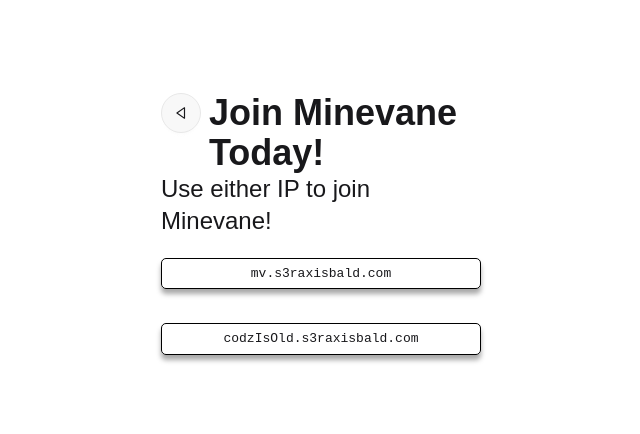
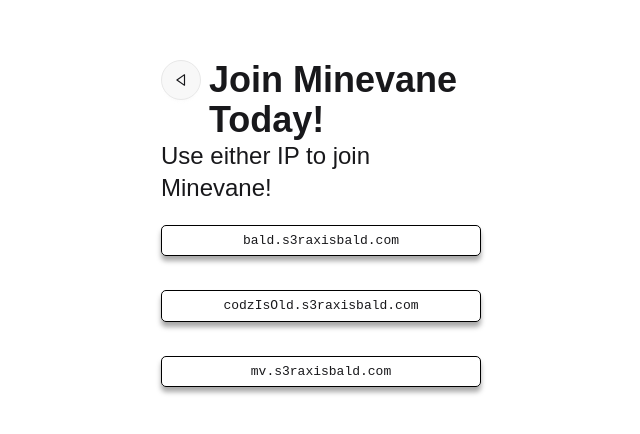
Before and after one commit to MM4096/s3rax-is-bald, a Next.js app: page /join in a window 1280 px wide. Shown: the part 174-608 px from the top of the page, without its empty margins (319-959 px from the left). Built offline with nearby package versions, Linux system fonts and the light colour scheme.

Commit message:
updated ips

```diff
--- a/app/join/page.tsx
+++ b/app/join/page.tsx
@@ -13,9 +13,11 @@ export default function JoinPage() {
 		<div className="mb-4"/>
 
 		<div className="flex flex-col items-center justify-center w-1/4">
-			<JoinIp ip="mv.s3raxisbald.com"/>
+			<JoinIp ip="bald.s3raxisbald.com"/>
 			<br/>
 			<JoinIp ip="codzIsOld.s3raxisbald.com"/>
+			<br/>
+			<JoinIp ip="mv.s3raxisbald.com"/>
 		</div>
 	</>);
 }
```
